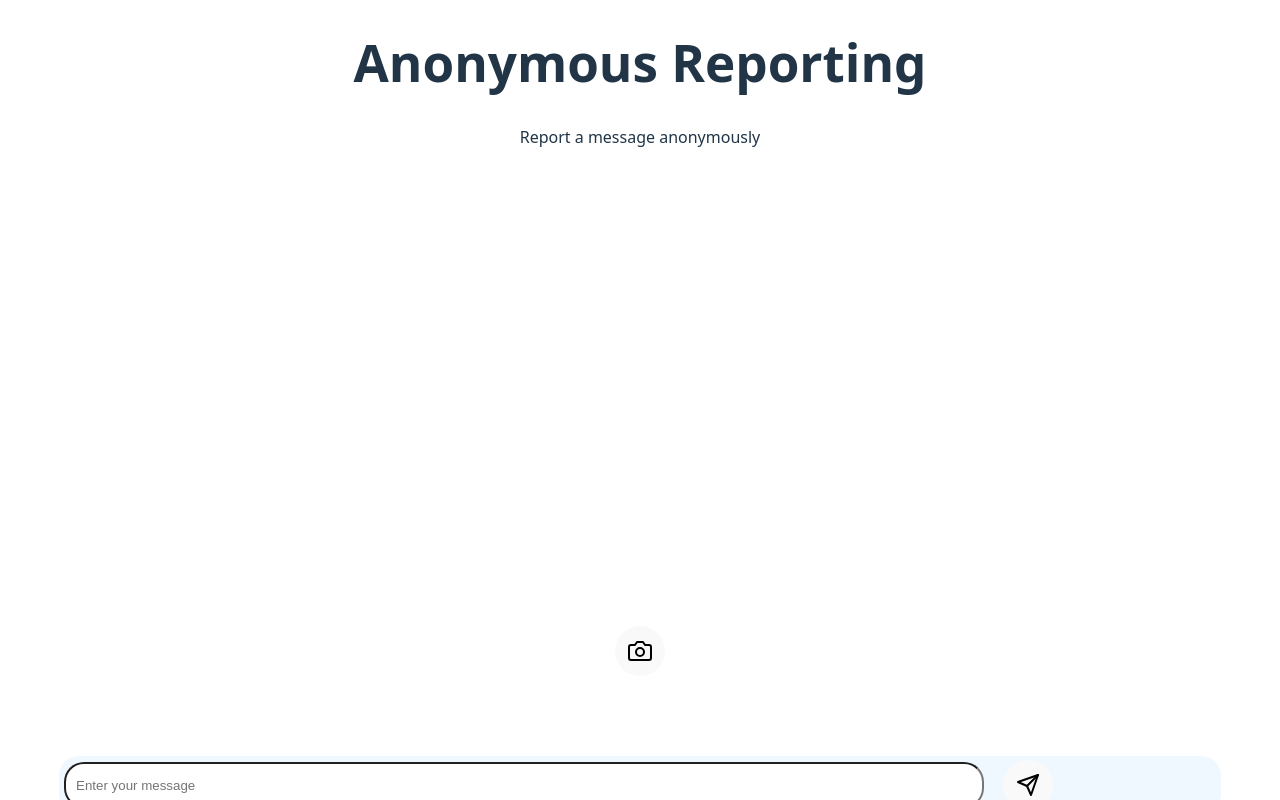
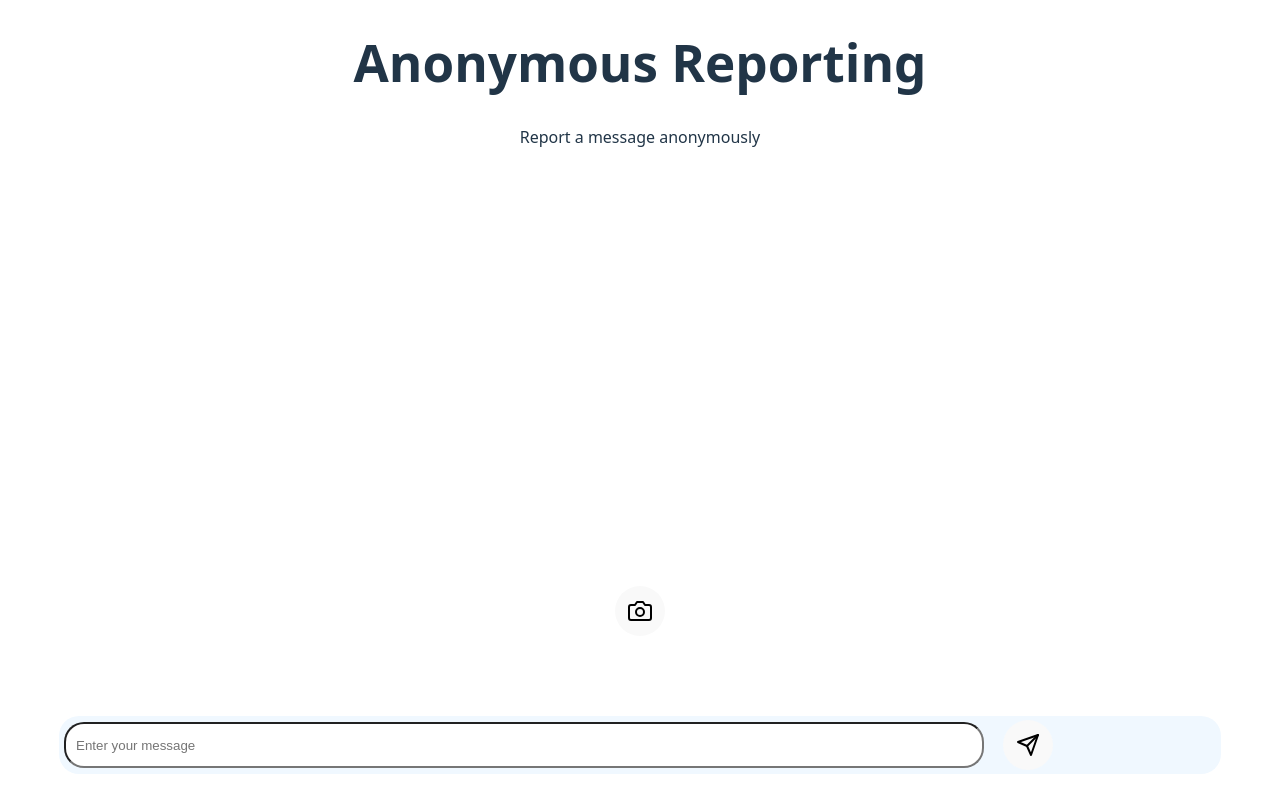
Before and after one commit to LestlinRobins/Anonymous-reporting-hackify, a React (Vite) app: page / in a window 1280 px wide. Built offline with nearby package versions, Linux system fonts and the light colour scheme; no server answers.

Commit message:
CSS to the camera issue

```diff
--- a/src/App.css
+++ b/src/App.css
@@ -20,7 +20,7 @@
   padding: 5px;
   align-items: center;
   align-self: center;
-  margin-top: 20vh;
+  margin-top: 15vh;
   position: fixed;
   top: 50%;
   left: 50%;
```
